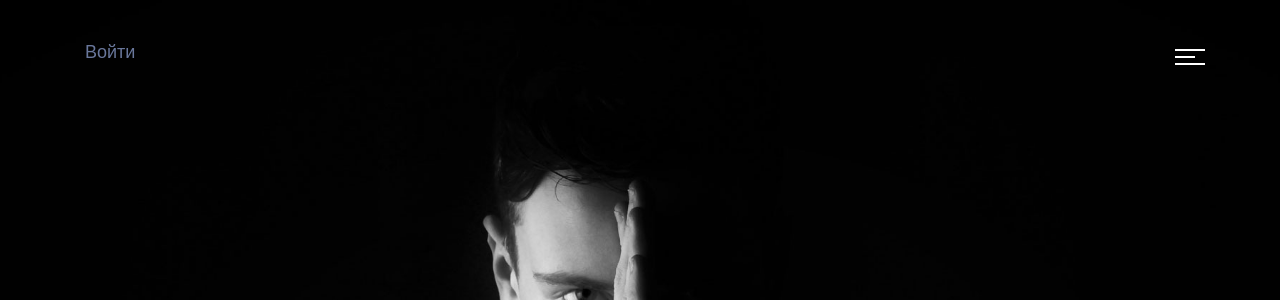
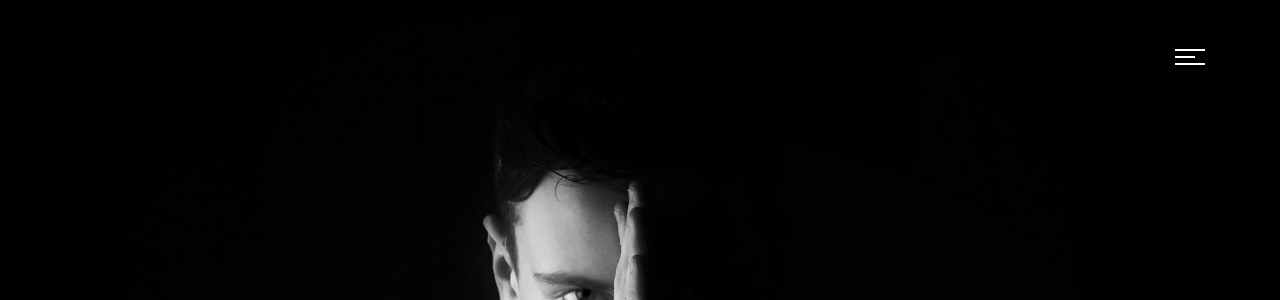
Before and after one commit to tsyganovvv/dark-web.store, a Django app: page /contact/ in a window 1280 px wide. Shown: the top 300 px of the page. Run offline with Django 5.2, Linux system fonts and the light colour scheme; some libraries are stand-ins or nearby versions; some web fonts are replaced.

Commit message:
Update contact.html

```diff
--- a/DarkWebStore/main/templates/main/contact.html
+++ b/DarkWebStore/main/templates/main/contact.html
@@ -54,12 +54,7 @@
 		<header>
 			<div class="container">
 			  <div class="colorlib-navbar-brand">
-				  {% if user.is_authenticated %}
-					  <a class="colorlib-logo" href="{% url 'main:index' %}">{{ request.user.username }}</a>
-					  <a  href="{% url 'main:logout' %}">Выйти</a>
-				  {% else %}
-					  <a class="breadcrumbs" href="{% url 'main:login' %}">Войти</a>
-				  {% endif %}
+				<a class="colorlib-logo" href="{% url 'main:index' %}">{{ request.user.username }}</a>
 			  </div>
 			  <a href="#" class="js-colorlib-nav-toggle colorlib-nav-toggle"><i></i></a>
 		  </div>
```
